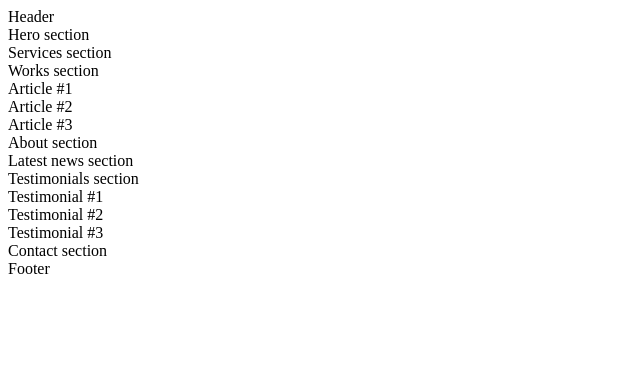
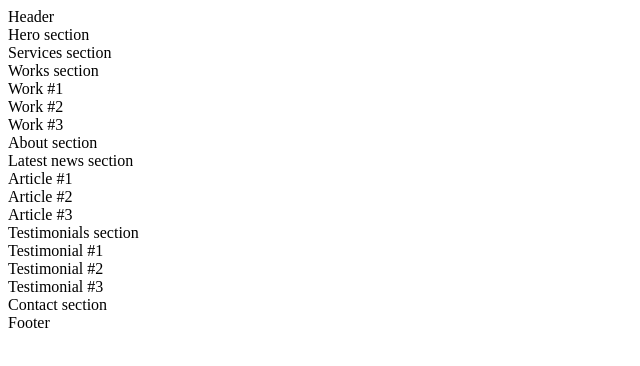
Before and after one commit to ggirlk/holbertonschool-web_front_end, a plain HTML site: page 0x00-html_advanced/6-index.html in a window 1280 px wide. Shown: the whole page, without its empty margins (0-640 px from the left). Drawn offline with Linux system fonts and the light colour scheme.

Commit message:
advanced html

```diff
--- a/0x00-html_advanced/6-index.html
+++ b/0x00-html_advanced/6-index.html
@@ -15,12 +15,17 @@
 	<section>Services section</section>
 	<section>
 		Works section
+		<article>Work #1</article>
+		<article>Work #2</article>
+		<article>Work #3</article>
+	</section>
+	<section>About section</section>
+	<section>
+		Latest news section
 		<article>Article #1</article>
 		<article>Article #2</article>
 		<article>Article #3</article>
 	</section>
-	<section>About section</section>
-	<section>Latest news section</section>
 	<section>
 		Testimonials section
 		<article>Testimonial #1</article>
```
